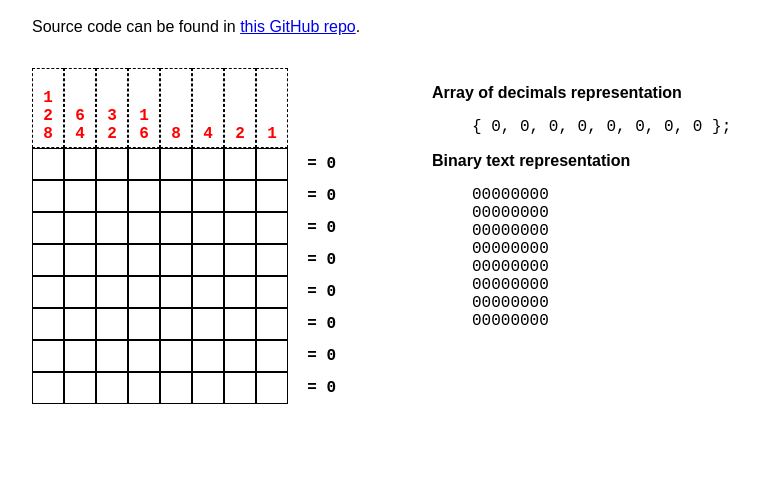
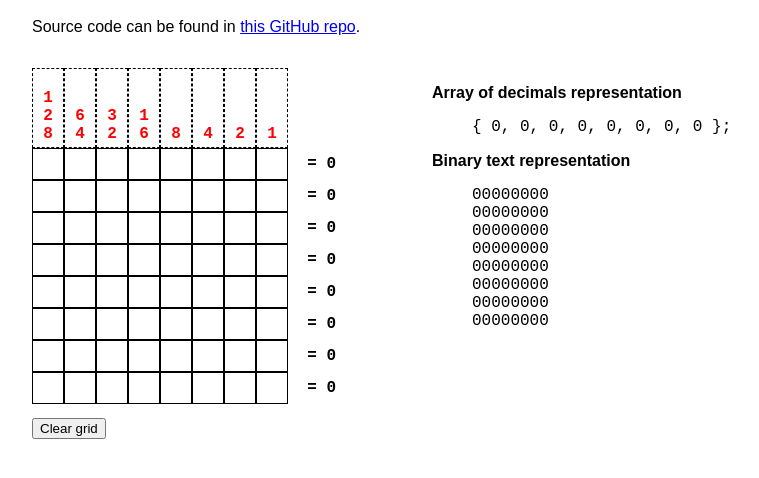
Before and after one commit to matthew-e-brown/8-by-8, a plain HTML site: page index.html in a window 1280 px wide. Shown: the part 88-566 px from the top of the page, without its empty margins (16-775 px from the left). Drawn offline with nearby package versions, Linux system fonts and the light colour scheme.

Commit message:
v1.2.0
- Add "Clear grid" button

```diff
--- a/index.html
+++ b/index.html
@@ -16,6 +16,7 @@
     <a href="https://github.com/matthew-e-brown/8-by-8">this GitHub repo</a>.
   </p>
   <div id="app">
+    <div id="grid-wrapper">
       <div id="grid">
         <div v-for="i in bits[0].length" class="top-num">
           <span>{{ 2 ** (8 - i) }}</span>
@@ -30,6 +31,8 @@
           <div class="row-sum">&equals; {{ rowSum(i) }}</div>
         </template>
       </div>
+      <button @click="clear">Clear grid</button>
+    </div>
     <dl>
       <dt>Array of decimals representation</dt>
       <dd><pre>{ {{ decimal }} };</pre></dd>
--- a/index.js
+++ b/index.js
@@ -1,8 +1,8 @@
+const blankArray = () => Array(8).fill(undefined).map(_ => Array(8).fill(undefined).map(_ => false));
+
 const App = Vue.createApp({
   data: function() {
-    return {
-      bits: Array(8).fill(undefined).map(_ => Array(8).fill(undefined).map(_ => false))
-    };
+    return { bits: blankArray() };
   },
   methods: {
     toggle: function(i, j) {
@@ -10,6 +10,9 @@ const App = Vue.createApp({
     },
     rowSum: function(i) {
       return this.bits[i].reduce((sum, acc, j) => sum + (acc ? 2 ** (7 - j) : 0), 0);
+    },
+    clear: function() {
+      this.bits = blankArray();
     }
   },
   computed: {
--- a/styles.css
+++ b/styles.css
@@ -21,11 +21,18 @@ p {
   flex-flow: row wrap;
 }
 
+#grid-wrapper {
+  margin: 0 5em 3em 0;
+}
+
+button {
+  margin-top: 1em;
+}
+
 #grid {
   display: grid;
   grid-template-columns: repeat(8, 2em) 4em;
   grid-template-rows: 5em repeat(8, 2em);
-  margin: 0 5em 3em 0;
 }
 
 .top-num {
```
Lines whose indentation alone changed are shown as unchanged.
